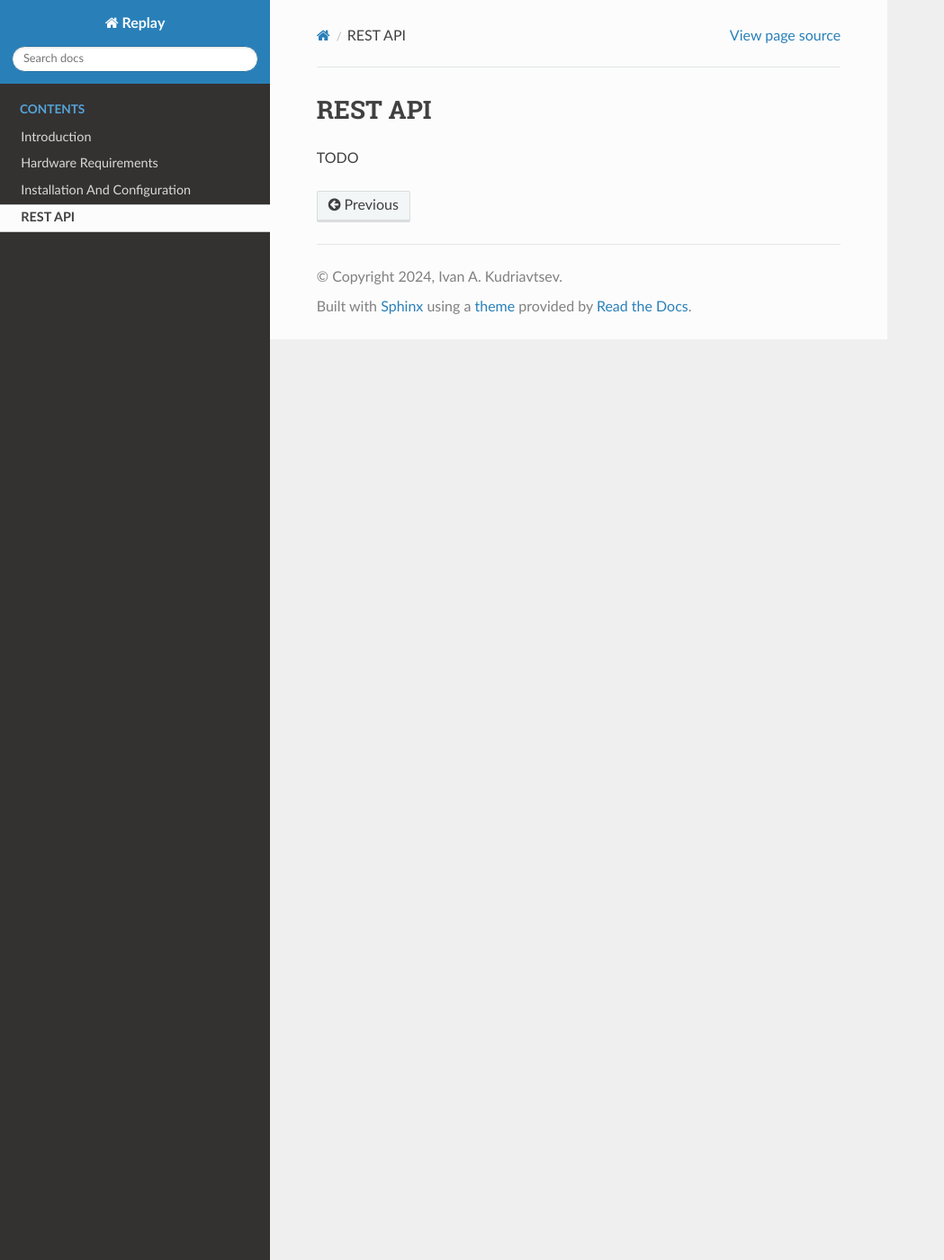
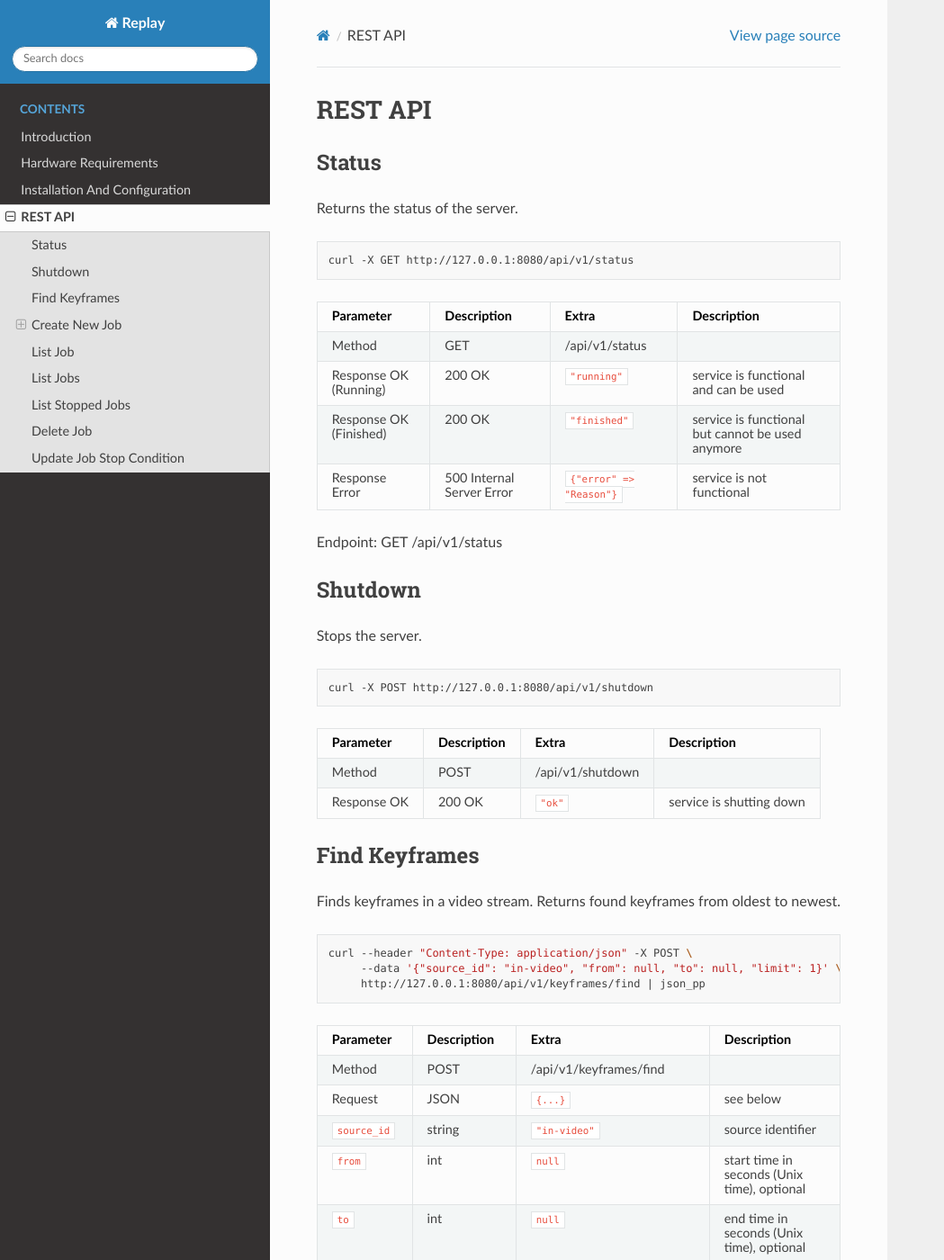
Before and after one commit to insight-platform/Replay, a Sphinx documentation site: the page built from docs/sections/3_api.rst, in a window 1280 px wide and 1400 px high. Shown: the whole window at 90% size, without its empty margins (0-1049 px from the left). Built offline with Sphinx 7.4.7 and the Read the Docs theme 2.0.0, drawn with Linux system fonts in a browser that asks for light colours; some of the changed text lies outside the part shown.

Commit message:
wip docs

```diff
--- a/docs/sections/3_api.rst
+++ b/docs/sections/3_api.rst
@@ -1,4 +1,302 @@
 REST API
 ============
 
+Status
+------
+
+Returns the status of the server.
+
+.. code-block:: bash
+
+    curl -X GET http://127.0.0.1:8080/api/v1/status
+
+.. list-table::
+    :header-rows: 1
+
+    * - Parameter
+      - Description
+      - Extra
+      - Description
+    * - Method
+      - GET
+      - /api/v1/status
+      -
+    * - Response OK (Running)
+      - 200 OK
+      - ``"running"``
+      - service is functional and can be used
+    * - Response OK (Finished)
+      - 200 OK
+      - ``"finished"``
+      - service is functional but cannot be used anymore
+    * - Response Error
+      - 500 Internal Server Error
+      - ``{"error" => "Reason"}``
+      - service is not functional
+
+Endpoint: GET /api/v1/status
+
+Shutdown
+--------
+
+Stops the server.
+
+.. code-block:: bash
+
+    curl -X POST http://127.0.0.1:8080/api/v1/shutdown
+
+.. list-table::
+    :header-rows: 1
+
+    * - Parameter
+      - Description
+      - Extra
+      - Description
+    * - Method
+      - POST
+      - /api/v1/shutdown
+      -
+    * - Response OK
+      - 200 OK
+      - ``"ok"``
+      - service is shutting down
+
+Find Keyframes
+--------------
+
+Finds keyframes in a video stream. Returns found keyframes from oldest to newest.
+
+.. code-block:: bash
+
+    curl --header "Content-Type: application/json" -X POST \
+         --data '{"source_id": "in-video", "from": null, "to": null, "limit": 1}' \
+         http://127.0.0.1:8080/api/v1/keyframes/find | json_pp
+
+.. list-table::
+    :header-rows: 1
+
+    * - Parameter
+      - Description
+      - Extra
+      - Description
+    * - Method
+      - POST
+      - /api/v1/keyframes/find
+      -
+    * - Request
+      - JSON
+      - ``{...}``
+      - see below
+    * - ``source_id``
+      - string
+      - ``"in-video"``
+      - source identifier
+    * - ``from``
+      - int
+      - ``null``
+      - start time in seconds (Unix time), optional
+    * - ``to``
+      - int
+      - ``null``
+      - end time in seconds (Unix time), optional
+    * - ``limit``
+      - int
+      - ``1``
+      - maximum number of keyframes UUIDs to return. Must be a positive integer.
+    * - Response OK
+      - 200 OK
+      - ``{"keyframes" : ["in-video", ["018f76e3-a0b9-7f67-8f76-ab0402fda78e", ...]]}``
+      - list of keyframes UUIDs
+    * - Response Error
+      - 500 Internal Server Error
+      - ``{"error" => "Reason"}``
+      - problem description
+
+Create New Job
+--------------
+
+Creates a new job. Returns the job UUID.
+
+.. code-block:: bash
+
+    #!/bin/bash
+
+    query() {
+
+    ANCHOR_KEYFRAME=$1
+
+    cat <<EOF
+    {
+      "sink": {
+        "url": "pub+connect:tcp://127.0.0.1:6666",
+        "send_timeout": {
+          "secs": 1,
+          "nanos": 0
+        },
+        "send_retries": 3,
+        "receive_timeout": {
+          "secs": 1,
+          "nanos": 0
+        },
+        "receive_retries": 3,
+        "send_hwm": 1000,
+        "receive_hwm": 1000,
+        "inflight_ops": 100
+      },
+      "configuration": {
+        "ts_sync": true,
+        "skip_intermediary_eos": false,
+        "send_eos": true,
+        "stop_on_incorrect_ts": false,
+        "ts_discrepancy_fix_duration": {
+          "secs": 0,
+          "nanos": 33333333
+        },
+        "min_duration": {
+          "secs": 0,
+          "nanos": 10000000
+        },
+        "max_duration": {
+          "secs": 0,
+          "nanos": 103333333
+        },
+        "stored_stream_id": "in-video",
+        "resulting_stream_id": "vod-video-1",
+        "routing_labels": "Bypass",
+        "max_idle_duration": {
+          "secs": 10,
+          "nanos": 0
+        },
+        "max_delivery_duration": {
+          "secs": 10,
+          "nanos": 0
+        },
+        "send_metadata_only": false,
+        "user_attributes": {
+            "namespace": "key"
+        }
+      },
+      "stop_condition": {
+        "frame_count": 10000
+      },
+      "anchor_keyframe": "$ANCHOR_KEYFRAME",
+      "offset": {
+        "Blocks": 5
+      },
+      "attributes": [
+        {
+          "namespace": "key",
+          "name": "value",
+          "values": [
+            {
+              "confidence": 0.5,
+              "value": {
+                "Integer": 1
+              }
+            },
+            {
+              "confidence": null,
+              "value": {
+                "FloatVector": [
+                  1.0,
+                  2.0,
+                  3.0
+                ]
+              }
+            }
+          ],
+          "hint": null,
+          "is_persistent": true,
+          "is_hidden": false
+        }
+      ]
+    }
+    EOF
+
+    }
+
+    Q=$(query $1)
+    curl -X PUT -H "Content-Type: application/json" -d "$Q" http://127.0.0.1:8080/api/v1/job | json_pp
+
+Attributes
+^^^^^^^^^^
+
 TODO
+
+Offset
+^^^^^^
+
+TODO
+
+Stop Condition
+^^^^^^^^^^^^^^
+
+TODO
+
+Job User Attributes
+^^^^^^^^^^^^^^^^^^^
+
+TODO
+
+Time-synchronized And Fast Jobs
+^^^^^^^^^^^^^^^^^^^^^^^^^^^^^^^
+
+TODO
+
+Egress FPS Control
+^^^^^^^^^^^^^^^^^^
+
+TODO
+
+Routing Labels
+^^^^^^^^^^^^^^
+
+TODO
+
+List Job
+--------
+
+List the running job matching the given UUID.
+
+.. code-block:: bash
+
+    JOB_UUID=<JOB_UUID> curl http://127.0.0.1:8080/api/v1/job/$JOB_UUID | json_pp
+
+List Jobs
+---------
+
+List all running jobs.
+
+.. code-block:: bash
+
+    curl http://127.0.0.1:8080/api/v1/job | json_pp
+
+List Stopped Jobs
+-----------------
+
+List all stopped but not yet evicted jobs.
+
+.. code-block:: bash
+
+    curl http://127.0.0.1:8080/api/v1/job/stopped | json_pp
+
+Delete Job
+----------
+
+Forcefully deletes the running job matching the given UUID.
+
+.. code-block:: bash
+
+    JOB_UUID=<JOB_UUID> curl -X DELETE http://127.0.0.1:8080/api/v1/job/$JOB_UUID | json_pp
+
+Update Job Stop Condition
+-------------------------
+
+Updates the stop condition of the running job matching the given UUID.
+
+.. code-block:: bash
+
+    JOB_UUID=<JOB_UUID> curl \
+         --header "Content-Type: application/json" -X PATCH \
+         --data '{"frame_count": 10000}' \
+         http://127.0.0.1:8080/api/v1/job/$JOB_UUID/stop-condition | json_pp
```
